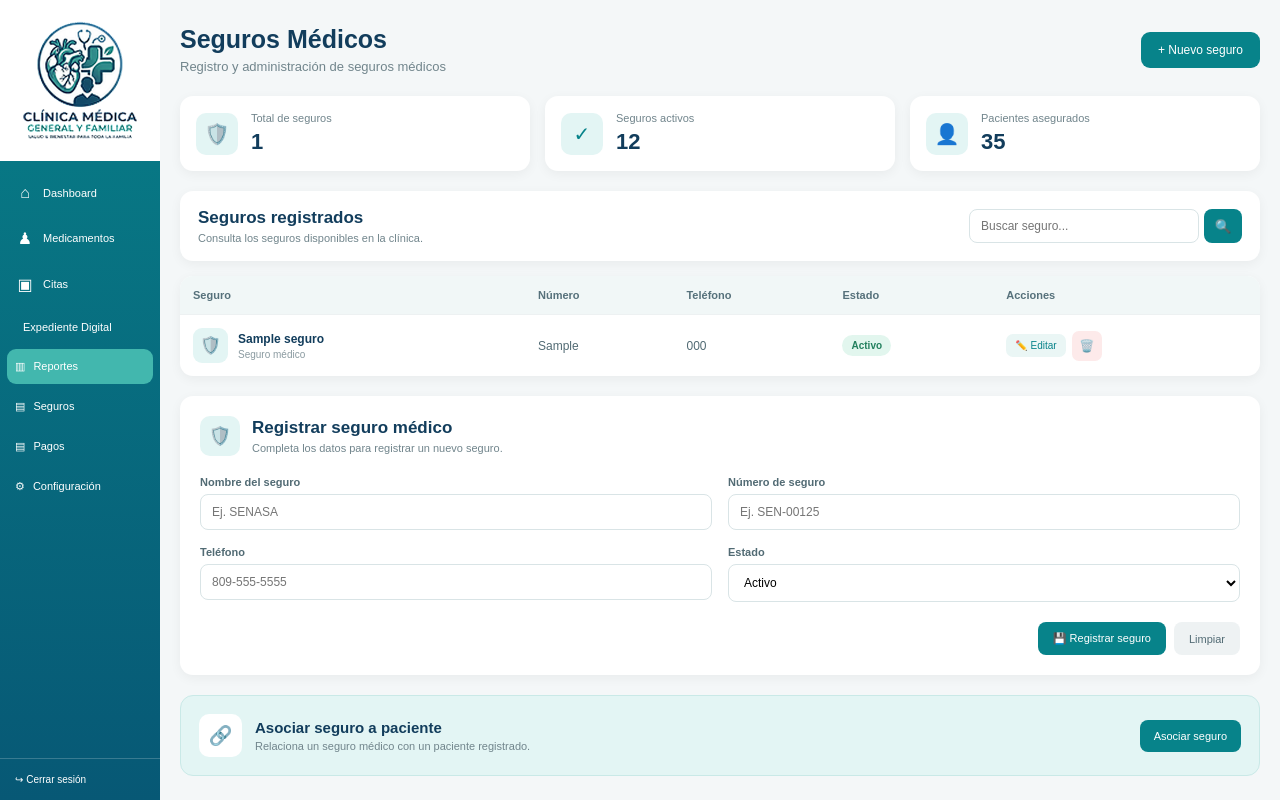
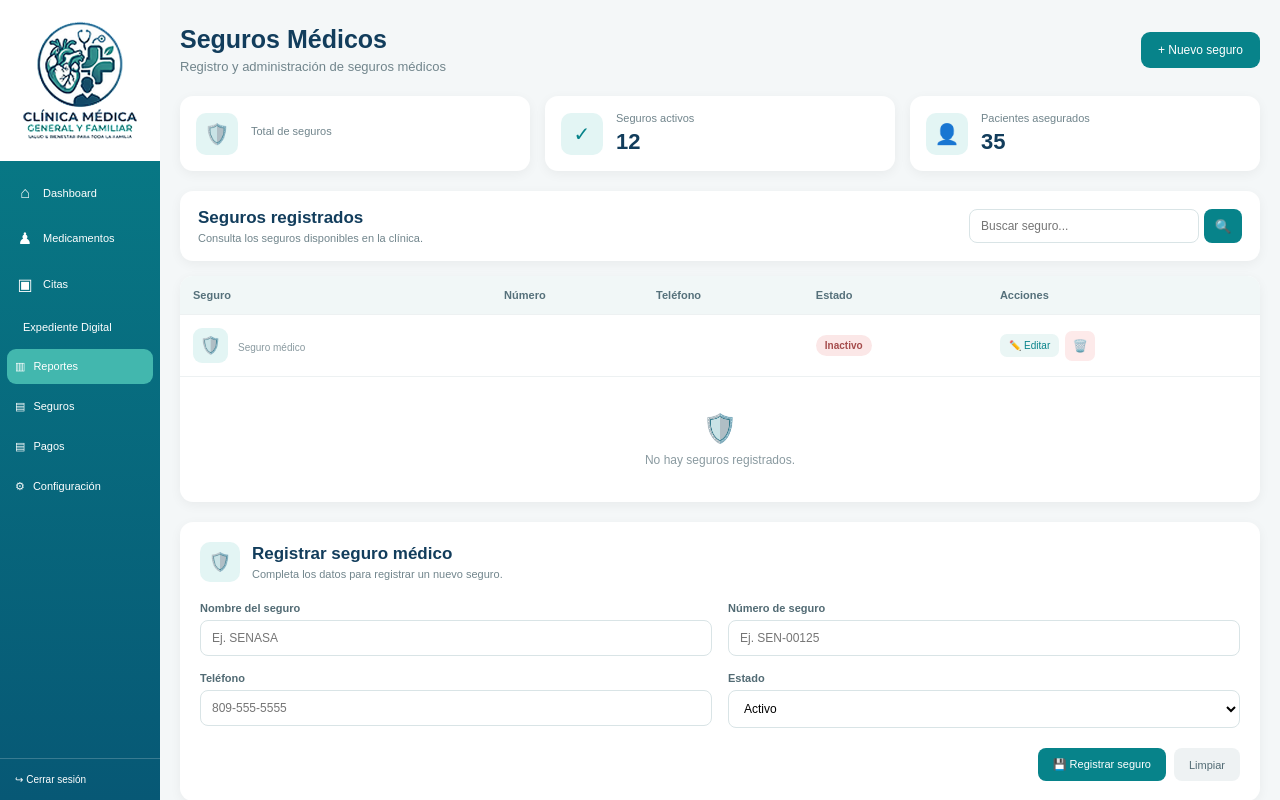
Before and after one commit to jordanibasilio264-afk/Proyecto, a Django app: page /seguros/ in a window 1280 px wide. Shown: the top 800 px of the page. Run offline with Django 5.2, Linux system fonts and the light colour scheme; tables that the repository leaves empty hold one stand-in row (values such as "Sample post").

Commit message:
arregle errores en seguros

```diff
--- a/Clinica/apps/SegurosMedicos/templates/Seguros.html
+++ b/Clinica/apps/SegurosMedicos/templates/Seguros.html
@@ -126,7 +126,7 @@
 
                 <div>
                     <span>Total de seguros</span>
-                    <strong>{{ seguros|length }}</strong>
+
                 </div>
 
             </div>
@@ -209,7 +209,7 @@
 
                 <tbody>
 
-                    {% for seguro in seguros %}
+
 
                     <tr>
 
@@ -275,7 +275,6 @@
                                 </a>
 
                                 <a
-                                    href="{% url 'eliminar_seguro' seguro.id %}"
                                     class="btn-eliminar"
                                     onclick="return confirm('¿Desea eliminar este seguro?')"
                                 >
@@ -288,7 +287,7 @@
 
                     </tr>
 
-                    {% empty %}
+
 
                     <tr>
 
@@ -305,8 +304,6 @@
                         </td>
 
                     </tr>
-
-                    {% endfor %}
 
                 </tbody>
 
```
